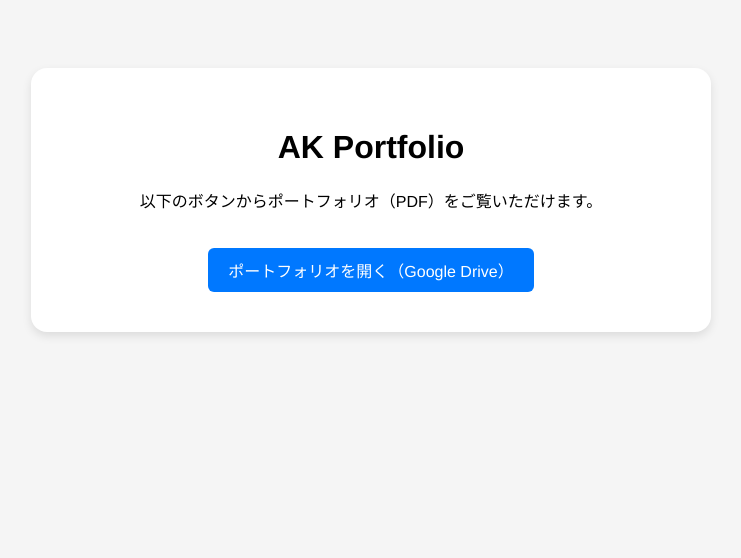
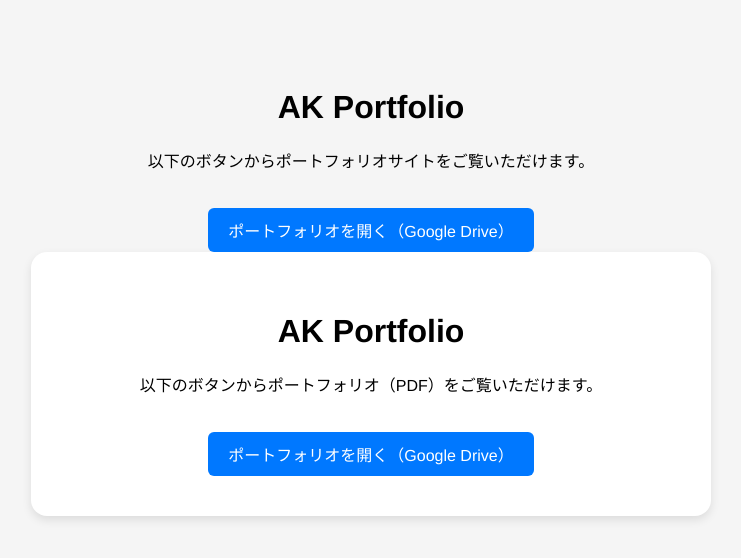
Before and after one commit to koiaki4iq/portfolio-pdf, a plain HTML site: page index.html in a window 1280 px wide. Shown: the whole page, without its empty margins (269-1010 px from the left). Drawn offline with Linux system fonts and the light colour scheme.

Commit message:
Update index.html

```diff
--- a/index.html
+++ b/index.html
@@ -34,7 +34,15 @@
     }
   </style>
 </head>
-<body>
+ <body>
+  <body>
+  <div class="container1">
+    <h1>AK Portfolio</h1>
+    <p>以下のボタンからポートフォリオサイトをご覧いただけます。</p>
+    <a href="https://drive.google.com/file/d/1HE1sQ29xhWIZknh5kKpz4OCCBldSU8uW/view?usp=sharing" target="_blank">
+      ポートフォリオを開く（Google Drive）
+    </a>
+  </div>
   <div class="container">
     <h1>AK Portfolio</h1>
     <p>以下のボタンからポートフォリオ（PDF）をご覧いただけます。</p>
```
